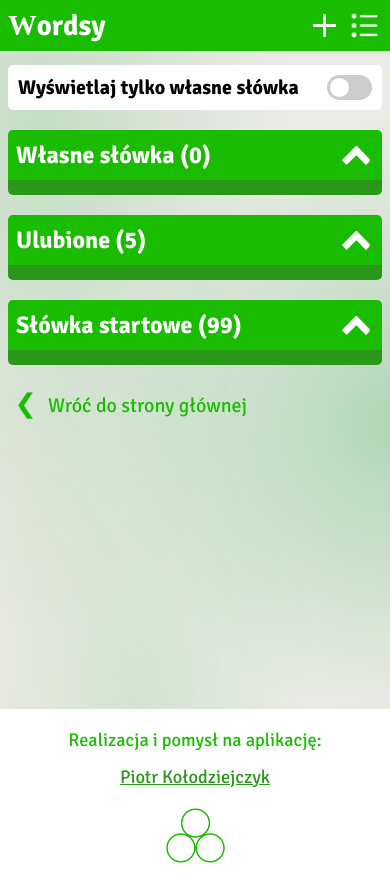
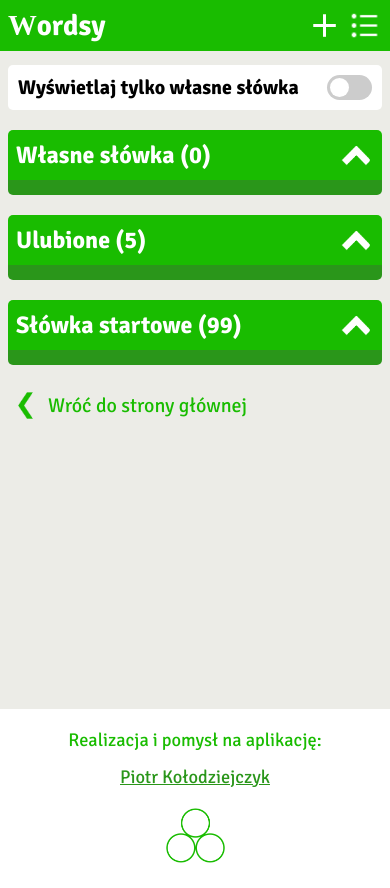
Before and after one commit to Piotrko64/wordsy, a Vue app: page /List in a window 390 px wide. Built offline with nearby package versions, Linux system fonts and the light colour scheme; a web font is replaced by a local one; what v-wave would draw is missing.

Commit message:
🐞 fix: Probelm with background color on mobile

```diff
--- a/src/style.css
+++ b/src/style.css
@@ -124,6 +124,12 @@
 body {
    margin: 0;
    padding: 0;
+   background-color: #ecece7;
+
+   font-family: var(--signika);
+}
+@media (min-width: 920px) {
+   body {
       background-color: hsla(60, 11%, 91%, 1);
       background-attachment: fixed;
       background-image: radial-gradient(
@@ -147,5 +153,5 @@
             hsla(22, 100%, 77%, 0.04) 0px,
             transparent 50%
          );
-   font-family: var(--signika);
    }
+}
--- a/src/ui/BackToMainPage.vue
+++ b/src/ui/BackToMainPage.vue
@@ -20,7 +20,7 @@
    width: 100%;
    border-radius: 6px;
    padding: 8px 12px 8px 0;
-
+   padding-bottom: 20px;
    &:hover {
       color: var(--secondGreen);
       img {
--- a/src/ui/Title.vue
+++ b/src/ui/Title.vue
@@ -17,8 +17,8 @@
    margin-bottom: 15px;
 
    text-align: center;
-   // color: var(--secondGreen);
-   font-size: 1.85rem;
+
+   font-size: 1.65rem;
    font-weight: 600;
    background-color: white;
    padding: 8px;
@@ -49,6 +49,7 @@
    .title {
       margin-top: 80px;
       margin-bottom: 25px;
+      font-size: 1.9rem;
    }
 }
 </style>
```
Lines whose indentation alone changed are shown as unchanged.
